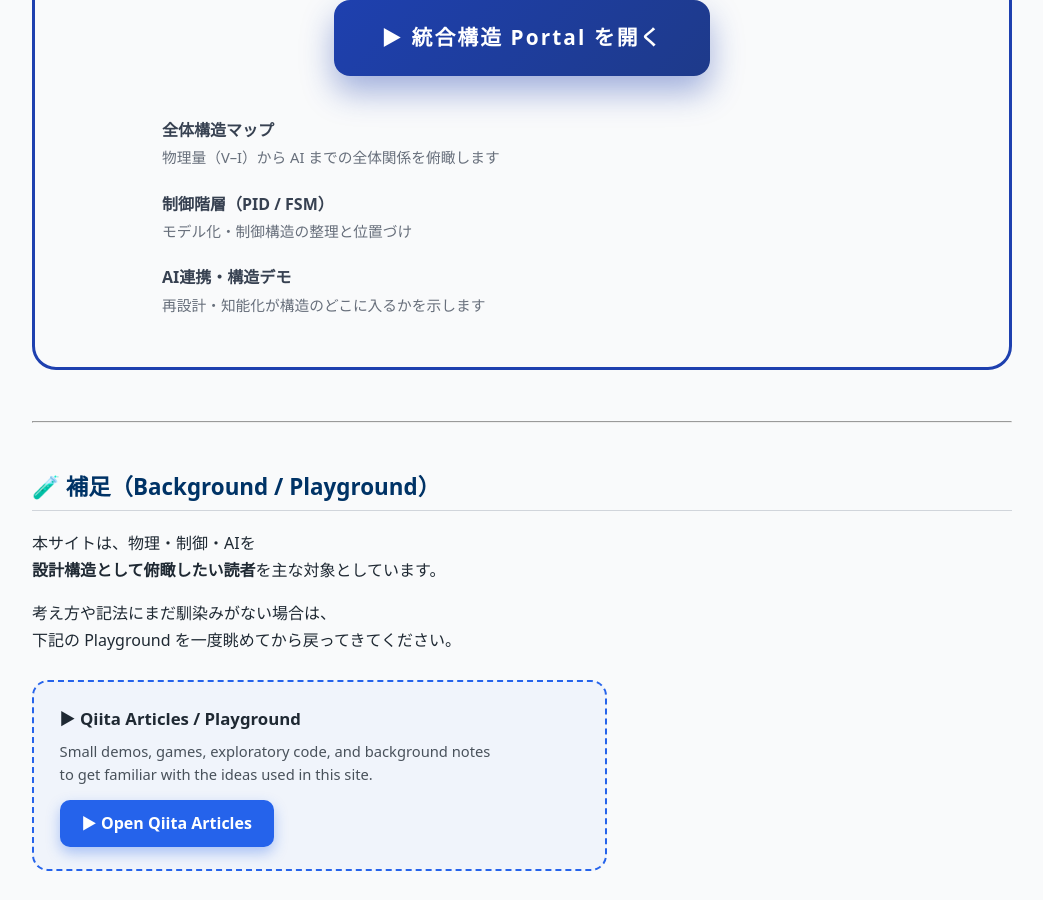
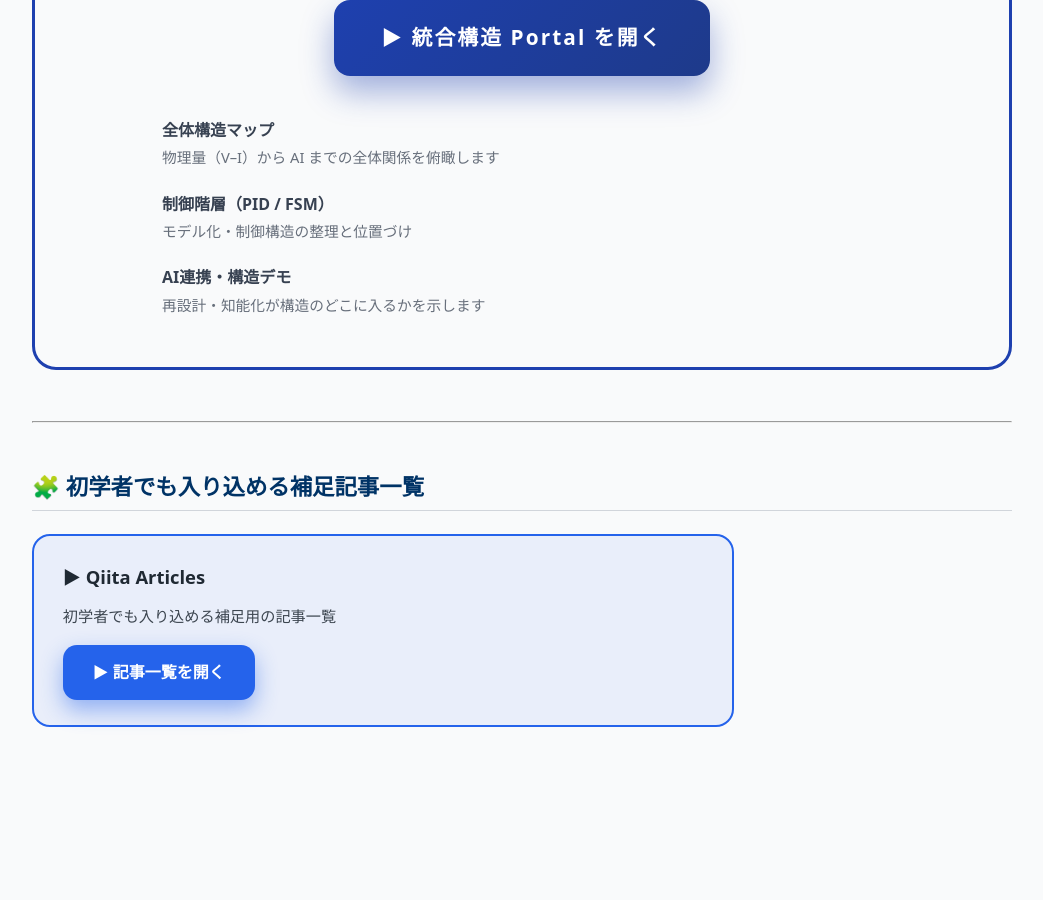
Before and after one commit to Samizo-AITL/Samizo-AITL.github.io, a Jekyll site: the page built from index.md, in a window 1280 px wide and 900 px high, scrolled down 1890 px. Shown: the whole window, without its empty margins (118-1161 px from the left). Built offline with Jekyll 4.4.1, drawn with Linux system fonts in a browser that asks for light colours; after the commit the page ends 2656 px from its top, so only the background shows below that.

Commit message:
Update index.md

```diff
--- a/index.md
+++ b/index.md
@@ -159,46 +159,37 @@ Portal は <strong>Samizo-AITL の中核ナビゲーション</strong> です。
 
 ---
 
-## 🧪 補足（Background / Playground）
-
-本サイトは、物理・制御・AIを
-**設計構造として俯瞰したい読者**を主な対象としています。
-
-考え方や記法にまだ馴染みがない場合は、
-下記の Playground を一度眺めてから戻ってきてください。
+## 🧩 初学者でも入り込める補足記事一覧
 
 <div style="
-  margin: 1.6em 0 0.8em 0;
-  padding: 1.4em 1.6em;
-  border: 2px dashed #2563eb;
-  border-radius: 16px;
-  background: rgba(37,99,235,0.04);
-  max-width: 520px;
+  margin: 1.4em 0;
+  padding: 1.6em 1.8em;
+  border: 2px solid #2563eb;
+  border-radius: 18px;
+  background: rgba(37,99,235,0.08);
+  max-width: 640px;
 ">
 
-<div style="font-size:1.05em; font-weight:700; margin-bottom:0.4em;">
-▶ Qiita Articles / Playground
+<div style="font-size:1.15em; font-weight:900; margin-bottom:0.6em;">
+▶ Qiita Articles
 </div>
 
-<div style="font-size:0.92em; opacity:0.8; line-height:1.6;">
-Small demos, games, exploratory code, and background notes<br>
-to get familiar with the ideas used in this site.
+<div style="font-size:0.95em; opacity:0.85; margin-bottom:1.0em;">
+初学者でも入り込める補足用の記事一覧
 </div>
 
-<div style="margin-top:0.8em;">
 <a href="https://samizo-aitl.github.io/qiita-articles/"
    style="
      display:inline-block;
-     padding:10px 22px;
-     border-radius:10px;
+     padding:14px 30px;
+     border-radius:14px;
      background:#2563eb;
      color:#ffffff;
-     font-weight:700;
+     font-weight:900;
      text-decoration:none;
-     box-shadow:0 6px 14px rgba(37,99,235,0.35);
+     box-shadow:0 10px 22px rgba(37,99,235,0.45);
    ">
-  ▶ Open Qiita Articles
+  ▶ 記事一覧を開く
 </a>
-</div>
 
 </div>
```
